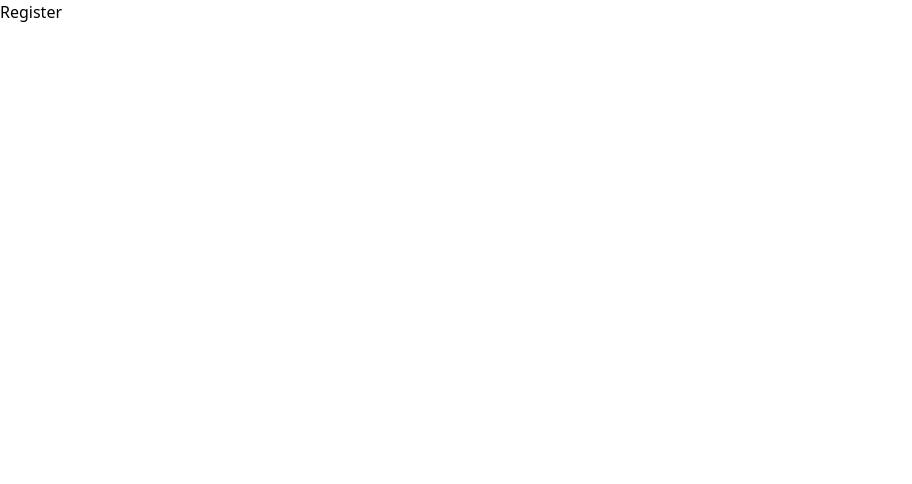
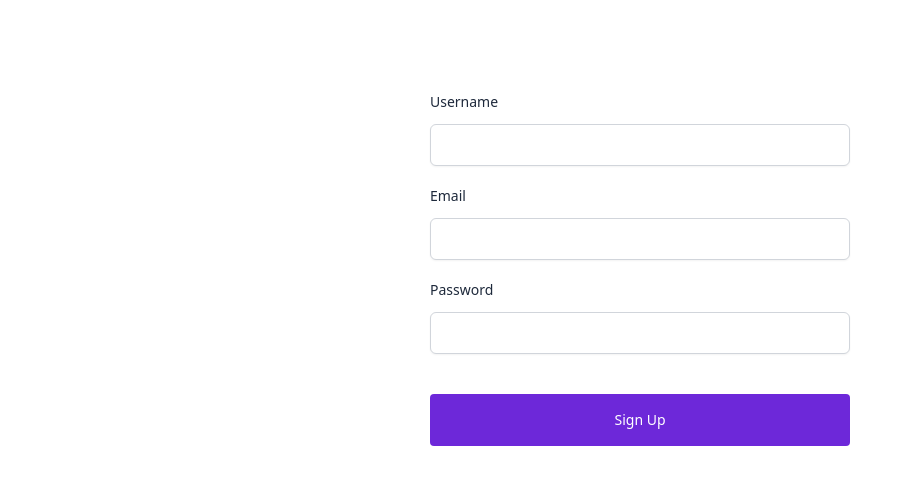
Before and after one commit to mmulyana/my-subss, a React (Vite) app: page /register in a window 1280 px wide. Shown: the top 484 px of the page, without its empty margins (0-912 px from the left). Built offline with nearby package versions, Linux system fonts and the light colour scheme; no server answers.

Commit message:
feat: register

```diff
--- a/package.json
+++ b/package.json
@@ -9,11 +9,14 @@
     "preview": "vite preview"
   },
   "dependencies": {
+    "@supabase/supabase-js": "^2.20.0",
+    "formik": "^2.2.9",
     "react": "^18.2.0",
     "react-dom": "^18.2.0",
     "react-router-dom": "^6.10.0"
   },
   "devDependencies": {
+    "@tailwindcss/forms": "^0.5.3",
     "@types/react": "^18.0.28",
     "@types/react-dom": "^18.0.11",
     "@vitejs/plugin-react": "^3.1.0",
--- a/src/assets/css/index.css
+++ b/src/assets/css/index.css
@@ -1,3 +1,9 @@
 @tailwind base;
 @tailwind components;
 @tailwind utilities;
+
+@layer components {
+  .textfield {
+    @apply form-input mt-1 block w-full rounded-md border-gray-300 shadow-sm focus:border-violet-300 focus:ring focus:ring-violet-200 focus:ring-opacity-50;
+  }
+}
--- /dev/null
+++ b/src/components/Layout/AuthLayout.jsx
@@ -0,0 +1,7 @@
+export default function AuthLayout({ children }) {
+  return (
+    <div className='max-w-[420px] mx-auto relative'>
+      <main>{children}</main>
+    </div>
+  )
+}
--- a/src/components/Layout/index.jsx
+++ b/src/components/Layout/index.jsx
@@ -1 +1,2 @@
 export { default as BaseLayout } from './BaseLayout'
+export { default as AuthLayout } from './AuthLayout'
--- a/src/components/index.jsx
+++ b/src/components/index.jsx
@@ -1,3 +1,3 @@
-export { BaseLayout } from './Layout'
+export { BaseLayout, AuthLayout } from './Layout'
 export { default as Navbar } from './Navbar'
 export { default as TotalExpense } from './TotalExpense'
--- a/src/pages/Register/index.jsx
+++ b/src/pages/Register/index.jsx
@@ -1,5 +1,33 @@
+import { Field, Form, Formik } from 'formik'
+import { AuthLayout } from '../../components'
+import { signupWithPassword } from '../../service/supabase'
+
 export default function Register() {
+  async function handleSubmit(values) {
+    const { message } = signupWithPassword(values)
+  }
+
   return (
-    <div>Register</div>
+    <AuthLayout>
+      <Formik
+        initialValues={{ username: '', email: '', password: '' }}
+        onSubmit={handleSubmit}
+      >
+        <Form className='flex flex-col gap-2 mt-20'>
+          <label className='text-slate-800 text-sm mt-3'>Username</label>
+          <Field name='username' type='text' className='textfield' />
+          <label className='text-slate-800 text-sm mt-3'>Email</label>
+          <Field name='email' type='text' className='textfield' />
+          <label className='text-slate-800 text-sm mt-3'>Password</label>
+          <Field name='password' type='text' className='textfield' />
+          <button
+            type='submit'
+            className='py-4 mt-8 rounded bg-violet-700 hover:bg-violet-800 text-white text-sm hover:ring hover:ring-violet-200 hover:ring-opacity-80'
+          >
+            Sign Up
+          </button>
+        </Form>
+      </Formik>
+    </AuthLayout>
   )
 }
--- a/src/service/supabase.js
+++ b/src/service/supabase.js
@@ -0,0 +1,48 @@
+import { createClient } from '@supabase/supabase-js'
+
+const URL_PROJECT = import.meta.env.VITE_PROJECT_URL
+const API_PROJECT = import.meta.env.VITE_PROJECT_API
+
+const supabase = createClient(URL_PROJECT, API_PROJECT)
+
+async function signupWithPassword(values) {
+  let message
+  const { email, password, username } = values
+  const { data, error } = await supabase.auth.signUp(
+    { email, password },
+    { data: { username } }
+  )
+
+  if (error) {
+    message = error.message
+  } else {
+    message = 'Signup successfully'
+  }
+
+  return {
+    data,
+    message,
+  }
+}
+
+async function loginWithPassword(values) {
+  const { email, password } = values
+  let message
+  const { data, error } = await supabase.auth.signInWithPassword({
+    email,
+    password,
+  })
+
+  if (error) {
+    message = error.message
+  } else {
+    message = 'Login successfully'
+  }
+
+  return {
+    data,
+    message,
+  }
+}
+
+export { supabase, signupWithPassword, loginWithPassword }
--- a/tailwind.config.js
+++ b/tailwind.config.js
@@ -1,6 +1,6 @@
 /** @type {import('tailwindcss').Config} */
 export default {
-  content: ["./src/**/*.{js,ts,jsx,tsx,mdx}",],
+  content: ['./src/**/*.{js,ts,jsx,tsx,mdx}'],
   theme: {
     container: {
       center: true,
@@ -8,5 +8,9 @@ export default {
     },
     extend: {},
   },
-  plugins: [],
+  plugins: [
+    require('@tailwindcss/forms')({
+      strategy: 'class',
+    }),
+  ],
 }
```
Also changed, not shown: 1 other file (tests, documents, lock files or other folders).
